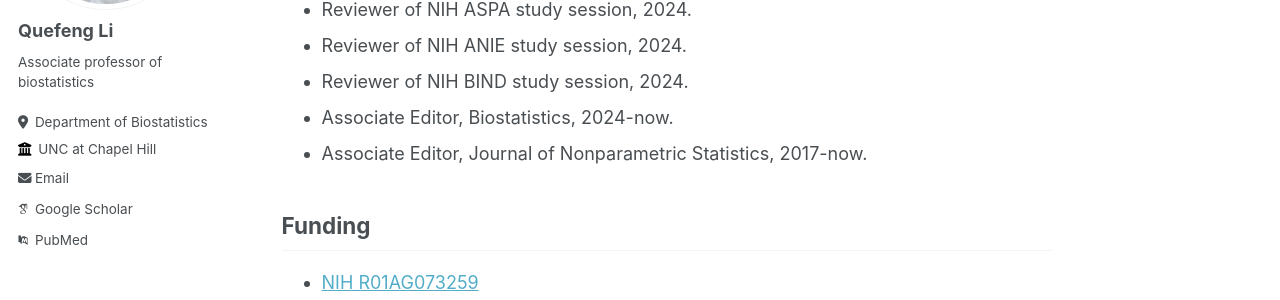
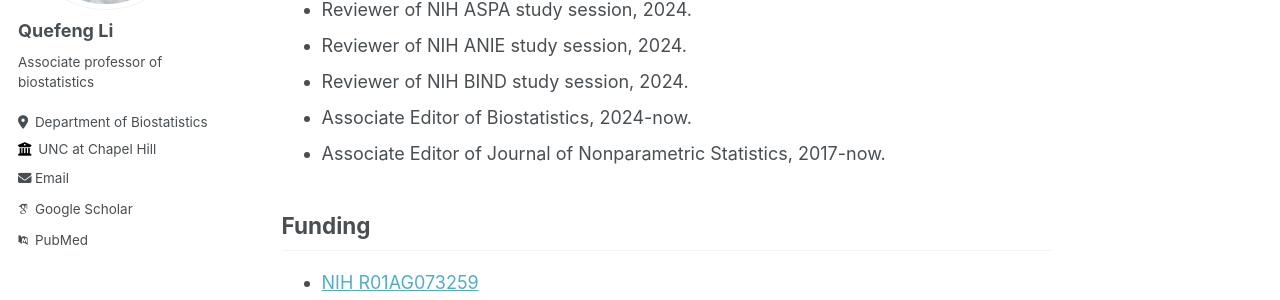
Before and after one commit to quefengli/quefengli.github.io, a Jekyll site: the page built from _pages/about.md, in a window 1280 px wide and 900 px high, scrolled down 856 px. Shown: the part 251-551 px from the top of the window. Built offline with Jekyll 4.4.1, drawn with Linux system fonts in a browser that asks for light colours; some web fonts are replaced.

```diff
--- a/_pages/about.md
+++ b/_pages/about.md
@@ -33,8 +33,8 @@ at Chapel Hill. My primary research focuses on high-dimensional statistics and i
 - Reviewer of NIH ASPA study session, 2024.
 - Reviewer of NIH ANIE study session, 2024.
 - Reviewer of NIH BIND study session, 2024.
-- Associate Editor, Biostatistics, 2024-now.
-- Associate Editor, Journal of Nonparametric Statistics, 2017-now.
+- Associate Editor of Biostatistics, 2024-now.
+- Associate Editor of Journal of Nonparametric Statistics, 2017-now.
 
 ## Funding
 - [NIH R01AG073259](https://reporter.nih.gov/search/jyn82Da1z0OjuTAGPZz9fQ/project-details/10276798)
```
